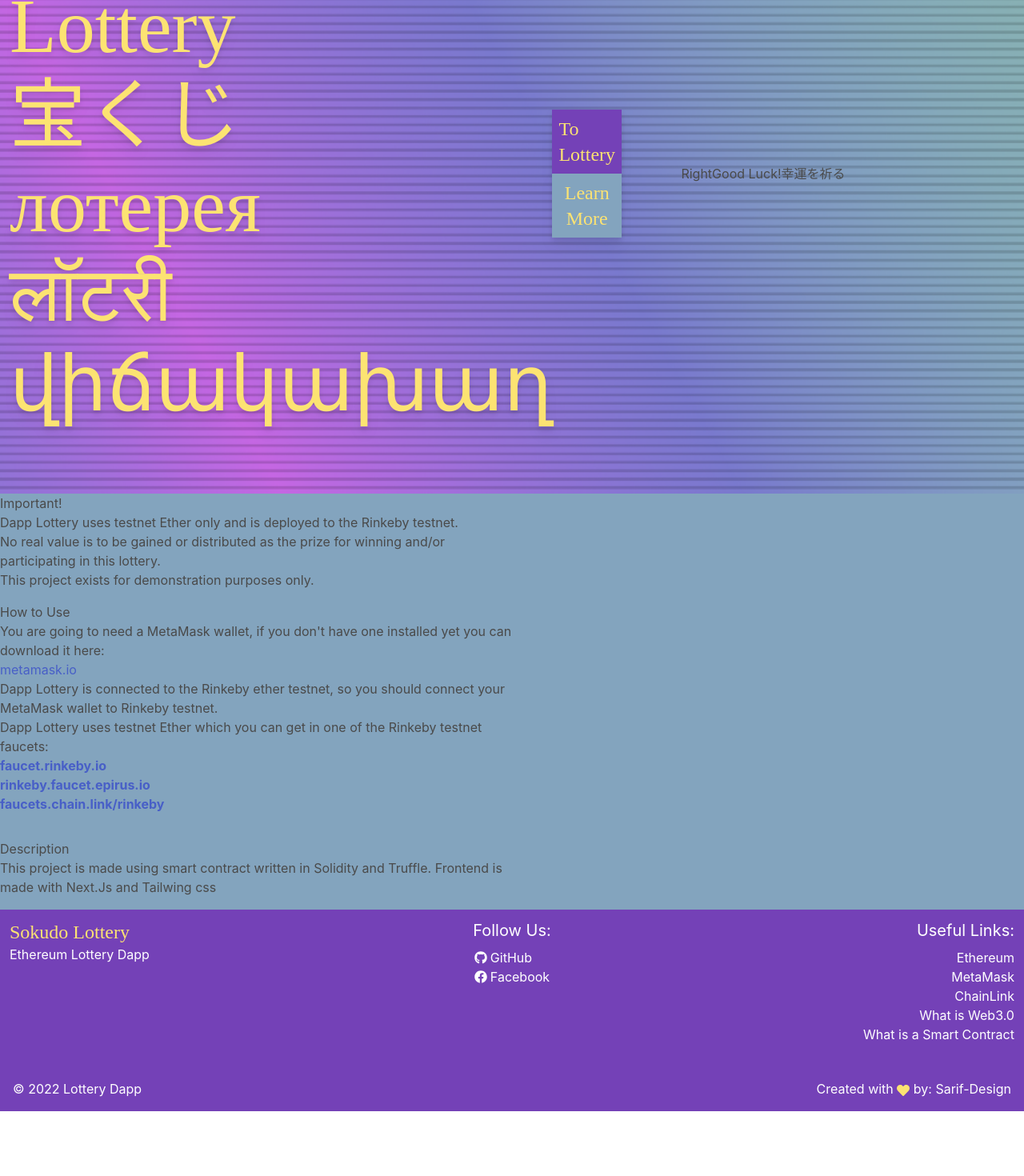
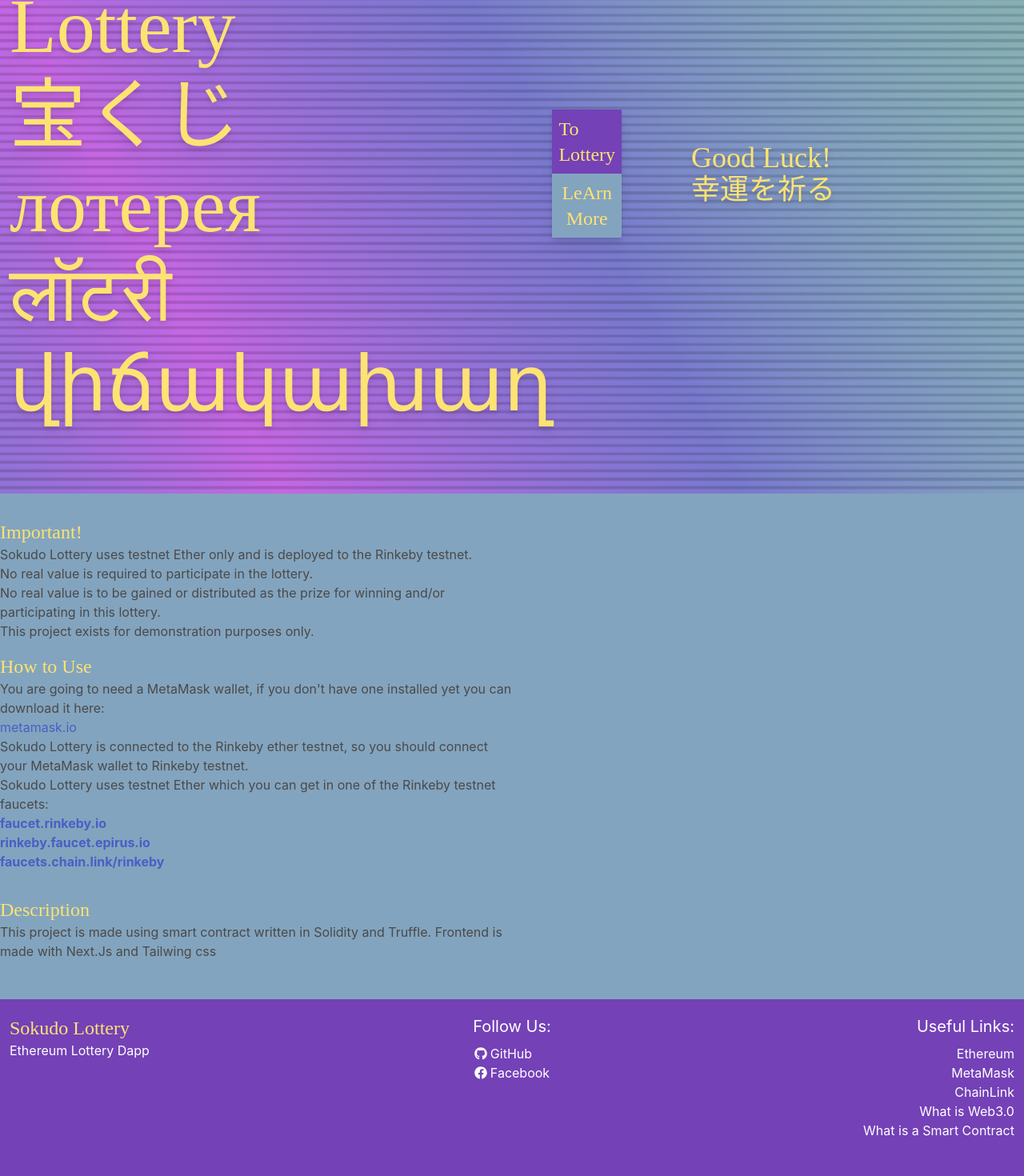
Before and after one commit to SJuras/Web3-Lottery, a Next.js app in the folder lottery-dapp/: page / in a window 1280 px wide. Shown: the part 183-1653 px from the top of the page at 80% size. Before the commit the page ends 1572 px from the top, so only its background shows below. Built offline with nearby package versions, Linux system fonts and the light colour scheme; a web font is replaced by a local one.

Commit message:
v1.2.1 working on a home page.

```diff
--- a/lottery-dapp/components/Footer.js
+++ b/lottery-dapp/components/Footer.js
@@ -4,7 +4,7 @@
 
 export default function Home() {
   return (
-    <footer className="w-full">
+    <footer className="w-full pt-2">
       <div className="w-full max-w-7xl mx-auto p-3 flex flex-col items-start md:flex-row">
         <div className="w-full md:w-1/3 mb-4">
           <h4 className="text-2xl text-customYellow font-[Starduster]">Sokudo Lottery</h4>
@@ -29,7 +29,7 @@
         </div>
       </div>
       <div className="w-full max-w-7xl mx-auto p-4 rounded-lg flex flex-col md:flex-row justify-between items-center">
-        <p className="text-white">&copy; 2022 Lottery Dapp</p>
+        <p className="text-white">&copy; 2022 Sokudo Lottery</p>
         <p className="text-white">Created with <span><FaHeart className="inline text-customYellow" /></span> by: Sarif-Design</p>
       </div>
     </footer>
--- a/lottery-dapp/pages/index.js
+++ b/lottery-dapp/pages/index.js
@@ -44,22 +44,23 @@
                 <h4 className="font-[Starduster] text-8xl text-customYellow drop-shadow-lg mb-4">վիճակախաղ</h4>
               </section>
               <section>
-                <div className="p-2 bg-customPurple font-[Starduster] text-2xl cursor-pointer drop-shadow-lg">
+                <div className="p-2 bg-customPurple font-[Starduster] text-2xl cursor-pointer drop-shadow-lg transition duration-300 hover:bg-customLightPurple">
                   <Link href="/lotterypage" className="font-[Starduster] cursor-pointer text-customYellow">
                     <p className="text-customYellow text-2xl">To Lottery</p>
                   </Link>
                 </div>
-                <div className="p-2 bg-customBlue font-[Starduster] text-2xl cursor-pointer drop-shadow-lg">
+                <div className="p-2 bg-customBlue font-[Starduster] text-2xl cursor-pointer drop-shadow-lg transition duration-300 hover:bg-customLightBlue">
                   <button href="/lotterypage" className="font-[Starduster] cursor-pointer text-customYellow">
-                    Learn More
+                    LeArn More
                   </button>
                 </div>
               </section>
             </div>
             <div className="w-full md:w-1/2 flex justify-center items-center">
-              <h4>Right</h4>
-              <h4>Good Luck!</h4>
-              <h4>幸運を祈る</h4>
+              <div className="flex flex-col">
+                <h4 className="text-4xl text-customYellow font-[Starduster] drop-shadow-lg">Good Luck!</h4>
+                <h4 className="text-4xl text-customYellow font-[Starduster] drop-shadow-lg">幸運を祈る</h4>
+              </div>
             </div>
           </div>
         </div>
@@ -75,13 +76,16 @@
       </main>
 
       {/* about */}
-      <div className="w-full bg-customBlue">
+      <div className="w-full bg-customBlue py-8">
         <div className="w-full">
           <div className="w-full max-w-7xl mx-auto flex flex-col md:flex-row mb-4">
             <div className="w-full md:w-1/2">
-              <h3>Important!</h3>
+              <h3 className="text-2xl text-customYellow font-[Starduster]">Important!</h3>
               <p className="">
-                Dapp Lottery uses testnet Ether only and is deployed to the Rinkeby testnet.
+                Sokudo Lottery uses testnet Ether only and is deployed to the Rinkeby testnet.
+              </p>
+              <p>
+                No real value is required to participate in the lottery.
               </p>
               <p>
                 No real value is to be gained or distributed as the prize for winning and/or participating in this lottery.
@@ -100,17 +104,17 @@
         <div className="w-full">
           <div className="w-full max-w-7xl mx-auto flex flex-col md:flex-row mb-4">
             <div className="w-full md:w-1/2">
-              <h3>How to Use</h3>
+              <h3 className="text-2xl text-customYellow font-[Starduster]">How to Use</h3>
               <p>
                 You are going to need a MetaMask wallet, if you don't have one installed yet you can download it here:
               </p>
               <a href="https://metamask.io/" className="">metamask.io</a>
               <p>
-                Dapp Lottery is connected to the Rinkeby ether testnet, so you should connect your MetaMask wallet to
+                Sokudo Lottery is connected to the Rinkeby ether testnet, so you should connect your MetaMask wallet to
                 Rinkeby testnet.
               </p>
               <p>
-                Dapp Lottery uses testnet Ether which you can get in one of the Rinkeby testnet faucets:
+                Sokudo Lottery uses testnet Ether which you can get in one of the Rinkeby testnet faucets:
               </p>
               <ul className="mb-4">
                 <li><a href="https://faucet.rinkeby.io/" className="font-Ubuntu text-brendanPink font-bold">faucet.rinkeby.io</a></li>
@@ -125,7 +129,7 @@
         <div className="w-full">
           <div className="w-full max-w-7xl mx-auto flex flex-col md:flex-row pb-4">
             <div className="w-full md:w-1/2">
-              <h3>Description</h3>
+              <h3 className="text-2xl text-customYellow font-[Starduster]">Description</h3>
               <p>
                 This project is made using smart contract written in Solidity and Truffle. Frontend is made with Next.Js and Tailwing css
               </p>
--- a/lottery-dapp/pages/lotterypage.js
+++ b/lottery-dapp/pages/lotterypage.js
@@ -27,9 +27,9 @@
                   <h1 className="font-[Starduster] text-4xl text-customYellow drop-shadow-lg drop-shadow-lg">SOKUDO</h1>
                 </Link>
             </div>
-            <div className="p-2 bg-customPurple font-[Starduster] text-xl text-customYellow cursor-pointer drop-shadow-lg">
+            <div className="p-2 bg-customPurple font-[Starduster] text-xl text-customYellow cursor-pointer drop-shadow-lg transition duration-300 hover:bg-customLightPurple">
               <button className="font-[Starduster] cursor-pointer">
-                Connect Wallet
+                Connect WAllet
               </button>
             </div>
           </div>
@@ -156,7 +156,9 @@
 
       </main>
 
-      <Footer />
+      <div className="w-full bg-customPurple">
+        <Footer />
+      </div>
     </div>
   )
 }
--- a/lottery-dapp/tailwind.config.js
+++ b/lottery-dapp/tailwind.config.js
@@ -10,7 +10,9 @@
       },
       colors: {
         customBlue: '#83a4be',
+        customLightBlue: '#9eccd1',
         customPurple: '#7441b7',
+        customLightPurple: '#9957ef',
         customYellow: '#fce372'
       },
     },
```
